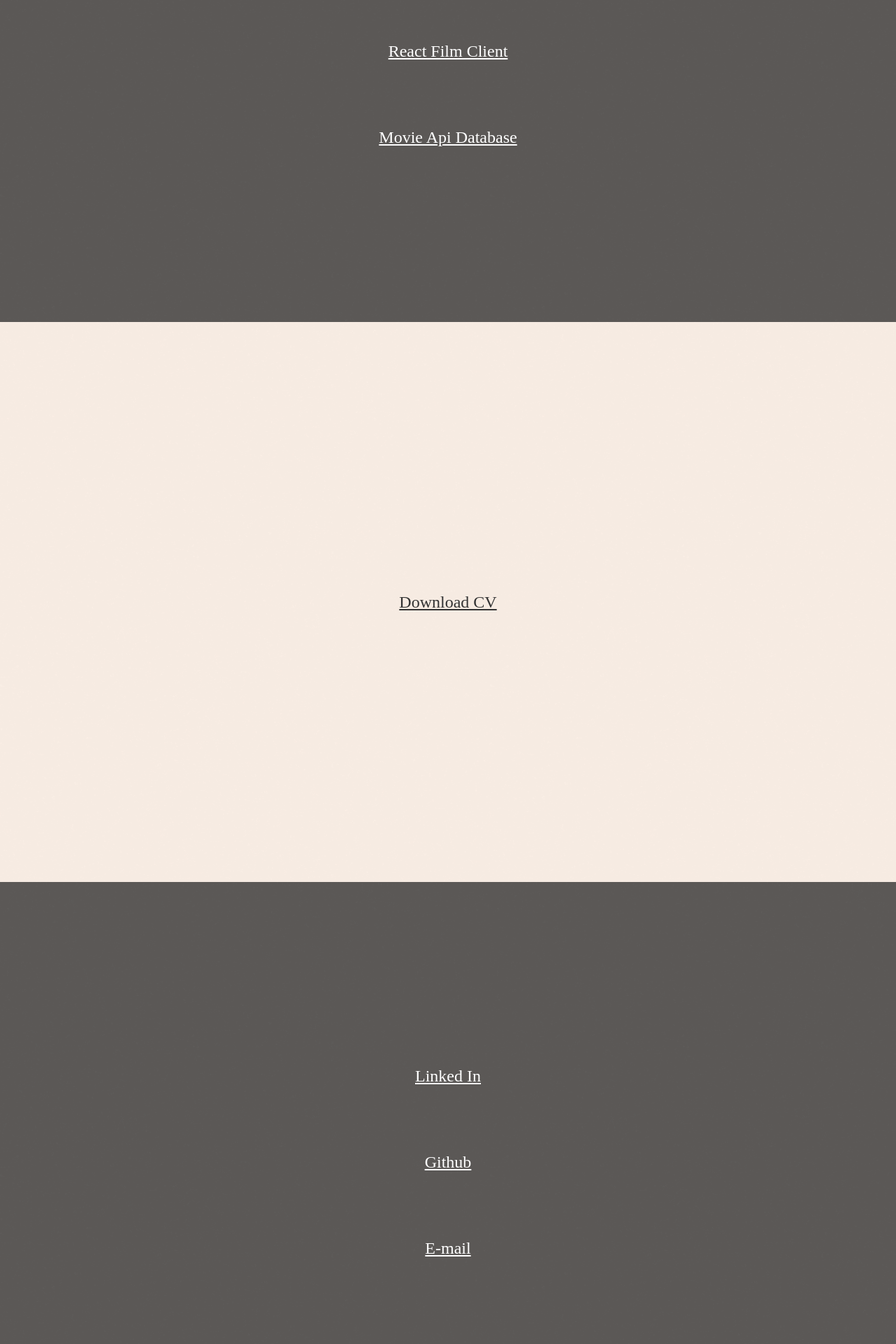
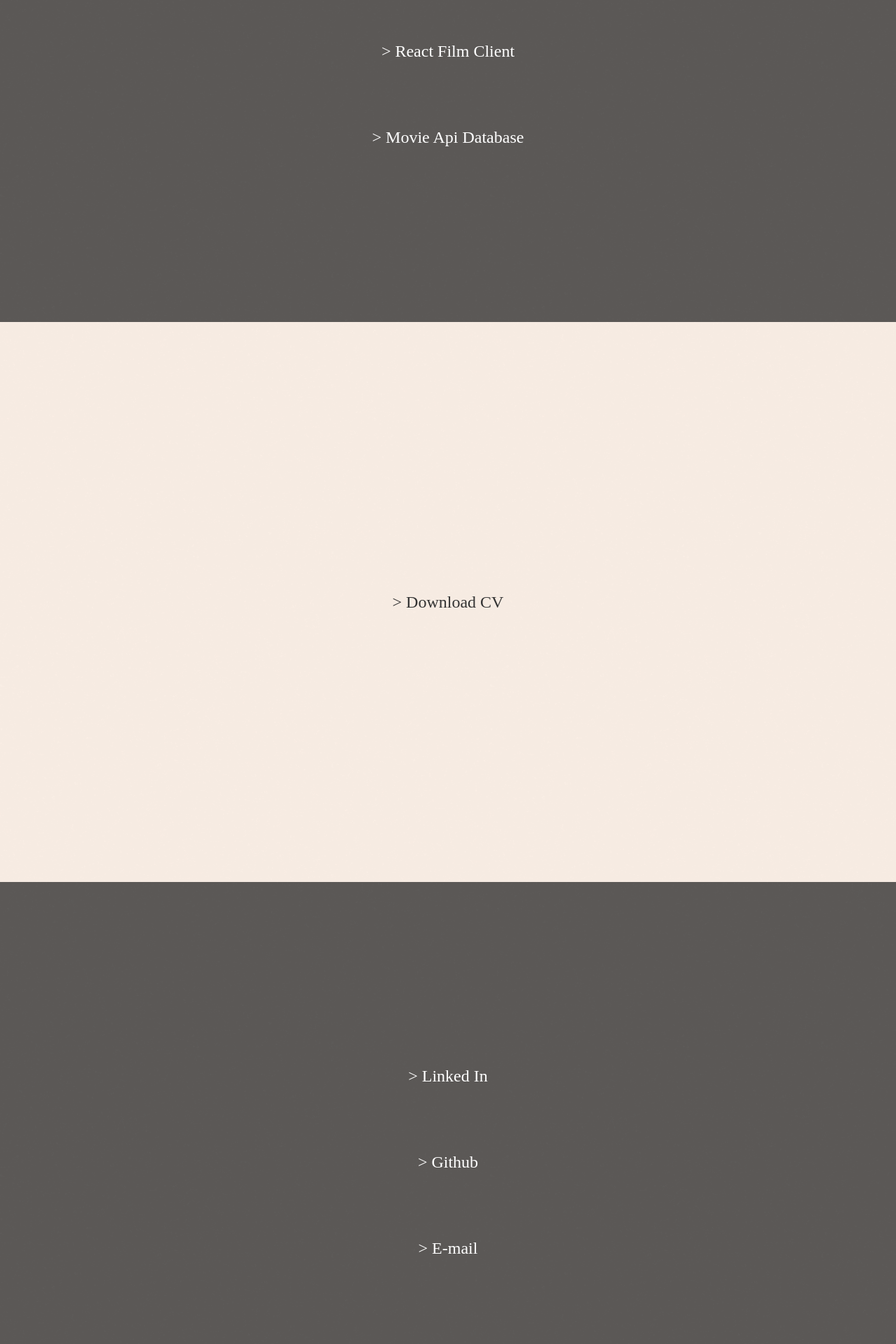
Before and after one commit to L-stal/Portfolio, a React (Vite) app: page /Contact in a window 1280 px wide. Shown: the part 1140-3060 px from the top of the page at 70% size. Built offline with nearby package versions, Linux system fonts and the light colour scheme; a web font is replaced by a local one.

Commit message:
Fixed linked saml update

```diff
--- a/src/index.css
+++ b/src/index.css
@@ -66,6 +66,10 @@ html {
 } */
 .shimmer > a {
   padding: 3rem;
+  text-decoration: none;
+}
+.shimmer > h4 {
+  font-size: 4rem;
 }
 .main-portfolio,
 .main-cv,
--- a/src/pages/CV.jsx
+++ b/src/pages/CV.jsx
@@ -6,7 +6,7 @@ const CV = () => {
       <div className="main-cv" id="cv">
         <div className="shimmer">
           <a href={pdf} download="Leo_Stalenhag.pdf">
-            Download CV
+            &gt; Download CV
           </a>
         </div>
       </div>
--- a/src/pages/Contact.jsx
+++ b/src/pages/Contact.jsx
@@ -7,12 +7,12 @@ const Contact = () => {
             href="https://www.linkedin.com/in/leo-st%C3%A5lenhag-a58a31253/"
             target="_blank"
           >
-            Linked In
+            &gt; Linked In
           </a>
           <a href="https://github.com/L-stal" target="_blank">
-            Github
+            &gt; Github
           </a>
-          <a href="mailto:stalenhag.leo@gmail.com">E-mail</a>
+          <a href="mailto:stalenhag.leo@gmail.com">&gt; E-mail</a>
         </div>
       </div>
     </>
--- a/src/pages/Portfolio.jsx
+++ b/src/pages/Portfolio.jsx
@@ -9,10 +9,10 @@ const Portfolio = () => {
             Untitled Unity Project
           </a>
           <a href="https://github.com/L-stal/MovieReact" target="_blank">
-            React Film Client
+            &gt; React Film Client
           </a>
           <a href="https://github.com/L-stal/MovieAPI" target="_blank">
-            Movie Api Database
+            &gt; Movie Api Database
           </a>
         </div>
       </div>
```
